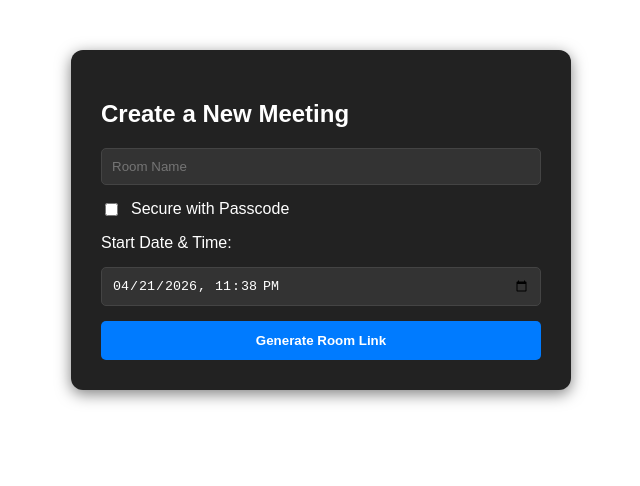
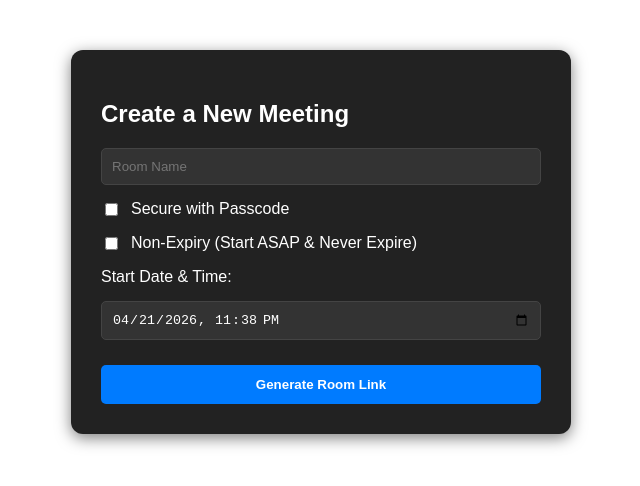
Before and after one commit to adenali20/callforge-frontend, a React (Create React App) app: page / in a window 1280 px wide. Shown: the top 486 px of the page, without its empty margins (319-959 px from the left). Built offline with nearby package versions, Linux system fonts and the light colour scheme.

Commit message:
non-expiry rooms

```diff
--- a/src/CreateRoom.js
+++ b/src/CreateRoom.js
@@ -9,10 +9,10 @@ const CreateRoom = () => {
     isSecure: false,
     passcode: '',
     startDate: new Date().toISOString().slice(0, 16),
-    durationHours: 24
+    durationHours: 24,
+    nonExpiry: false // New field for ASAP logic
   });
 
-  // Load history from LocalStorage on mount
   useEffect(() => {
     const savedHistory = JSON.parse(localStorage.getItem('roomHistory') || '[]');
     setHistory(savedHistory);
@@ -64,6 +64,23 @@ const CreateRoom = () => {
             />
           )}
 
+          {/* NEW: Non-Expiry Toggle */}
+          <label style={{ display: 'flex', alignItems: 'center', gap: '10px', cursor: 'pointer' }}>
+            <input
+              type="checkbox"
+              checked={formData.nonExpiry}
+              onChange={e => setFormData({...formData, nonExpiry: e.target.checked})}
+            />
+            Non-Expiry (Start ASAP & Never Expire)
+          </label>
+
+          {/* Conditional rendering for Date/Time or ASAP message */}
+          {formData.nonExpiry ? (
+            <div style={{ padding: '10px', backgroundColor: 'rgba(0, 255, 0, 0.1)', color: '#00ff00', borderRadius: '5px', fontSize: '14px', textAlign: 'center', border: '1px solid #00ff00' }}>
+              ⚡ This room will be available immediately.
+            </div>
+          ) : (
+            <>
               <label>Start Date & Time:</label>
               <input
                 type="datetime-local"
@@ -71,14 +88,15 @@ const CreateRoom = () => {
                 style={{ padding: '10px', borderRadius: '5px', border: '1px solid #444', backgroundColor: '#333', color: 'white' }}
                 onChange={e => setFormData({...formData, startDate: e.target.value})}
               />
+            </>
+          )}
 
-          <button type="submit" style={{ padding: '12px', backgroundColor: '#007bff', color: 'white', border: 'none', borderRadius: '5px', cursor: 'pointer', fontWeight: 'bold' }}>
+          <button type="submit" style={{ padding: '12px', backgroundColor: '#007bff', color: 'white', border: 'none', borderRadius: '5px', cursor: 'pointer', fontWeight: 'bold', marginTop: '10px' }}>
             Generate Room Link
           </button>
         </form>
       </div>
 
-      {/* --- RECENT ROOMS SECTION --- */}
       {history.length > 0 && (
         <div style={{ marginTop: '40px' }}>
           <div style={{ display: 'flex', justifyContent: 'space-between', alignItems: 'center' }}>
@@ -92,14 +110,7 @@ const CreateRoom = () => {
               <div
                 key={room.id}
                 onClick={() => navigate(`/room/${room.id}`)}
-                style={{
-                  padding: '15px',
-                  backgroundColor: '#222',
-                  borderRadius: '8px',
-                  cursor: 'pointer',
-                  border: '1px solid #333',
-                  transition: 'background 0.2s'
-                }}
+                style={{ padding: '15px', backgroundColor: '#222', borderRadius: '8px', cursor: 'pointer', border: '1px solid #333', transition: 'background 0.2s' }}
                 onMouseOver={(e) => e.currentTarget.style.backgroundColor = '#2a2a2a'}
                 onMouseOut={(e) => e.currentTarget.style.backgroundColor = '#222'}
               >
--- a/src/VideoCall.js
+++ b/src/VideoCall.js
@@ -214,8 +214,17 @@ const VideoCall = () => {
     if (roomData.status === "EARLY") {
         return (
             <div className="state-screen">
-                <h2>Too Early!</h2>
-                <p>Meeting starts at: {new Date(roomData.startDate).toLocaleString()}</p>
+                {roomData.isNonExpiry ? (
+                    <>
+                        <h2>Starting ASAP...</h2>
+                        <p>Preparing your secure media session.</p>
+                    </>
+                ) : (
+                    <>
+                        <h2>Too Early!</h2>
+                        <p>Meeting starts at: {new Date(roomData.startDate).toLocaleString()}</p>
+                    </>
+                )}
             </div>
         );
     }
```
Lines whose indentation alone changed are shown as unchanged.
